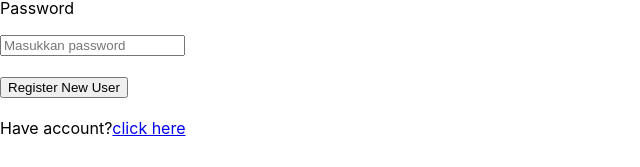
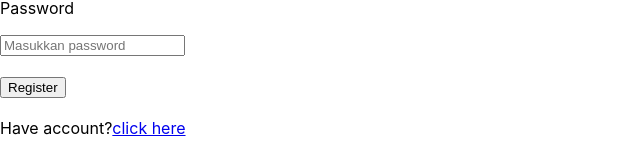
Before and after one commit to MamahitGabriella/BackEnd-FinalProject, a React (Create React App) app: page /register in a window 1280 px wide. Shown: the part 284-451 px from the top of the page, without its empty margins (0-640 px from the left). Built offline with nearby package versions, Linux system fonts and the light colour scheme.

Commit message:
commit button Login dan button Register

```diff
--- a/src/pages/Login/index.js
+++ b/src/pages/Login/index.js
@@ -39,7 +39,7 @@ const Login = ({title, angka}) =>{
             <br />
             <br />
             <button type="button" onClick={handleSubmit} className="btn btn-primary" >
-                Submit
+                Login
                 </button>
             <br />
             <br />
--- a/src/pages/Register/index.js
+++ b/src/pages/Register/index.js
@@ -51,7 +51,7 @@ const Register  = () => {
             <input className="form-control mt-4" type="Type the password" placeholder="Masukkan password" value={password} onChange={(e) => setPassword(e.target.value)} />
             <br />
             <br />
-            <button type="button" onClick={onSubmit} className="btn btn-primary" >Register New User</button>
+            <button type="button" onClick={onSubmit} className="btn btn-primary" >Register</button>
             <br />
             <br />
             Have account?
```
